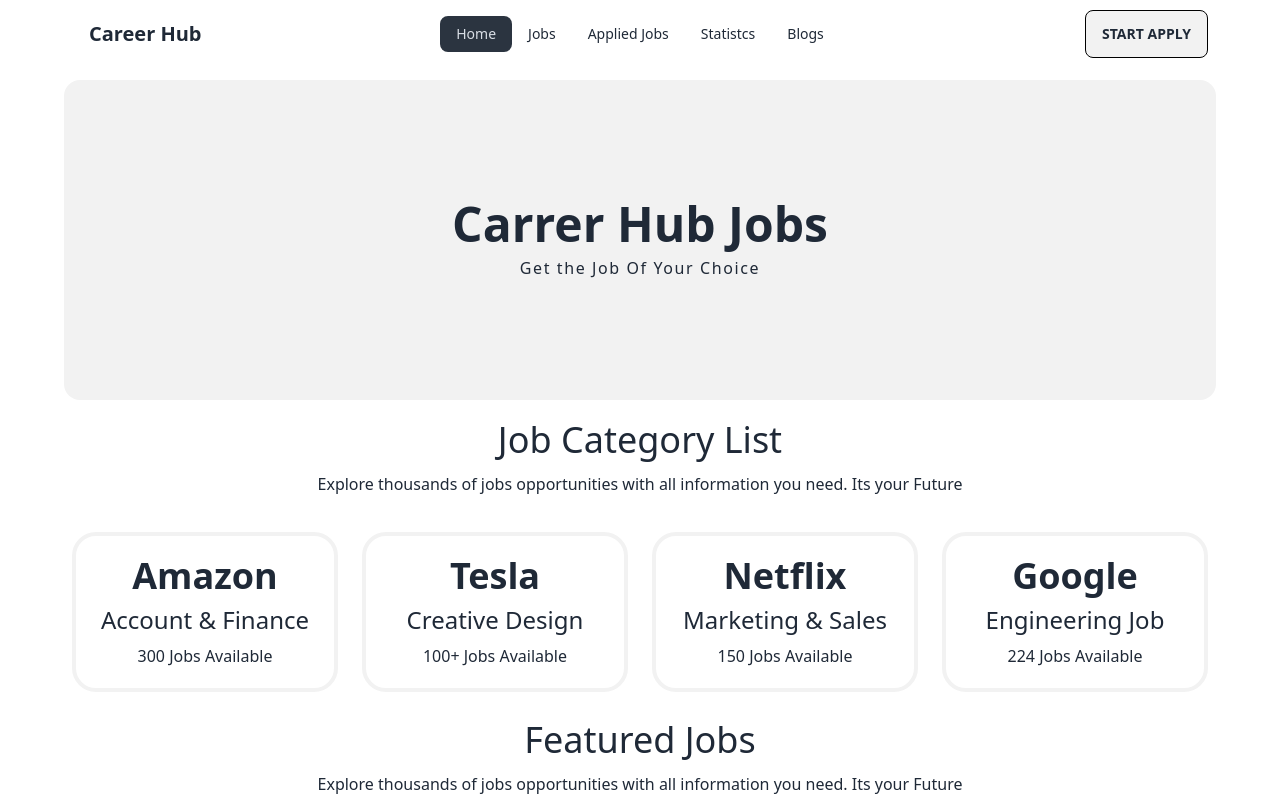
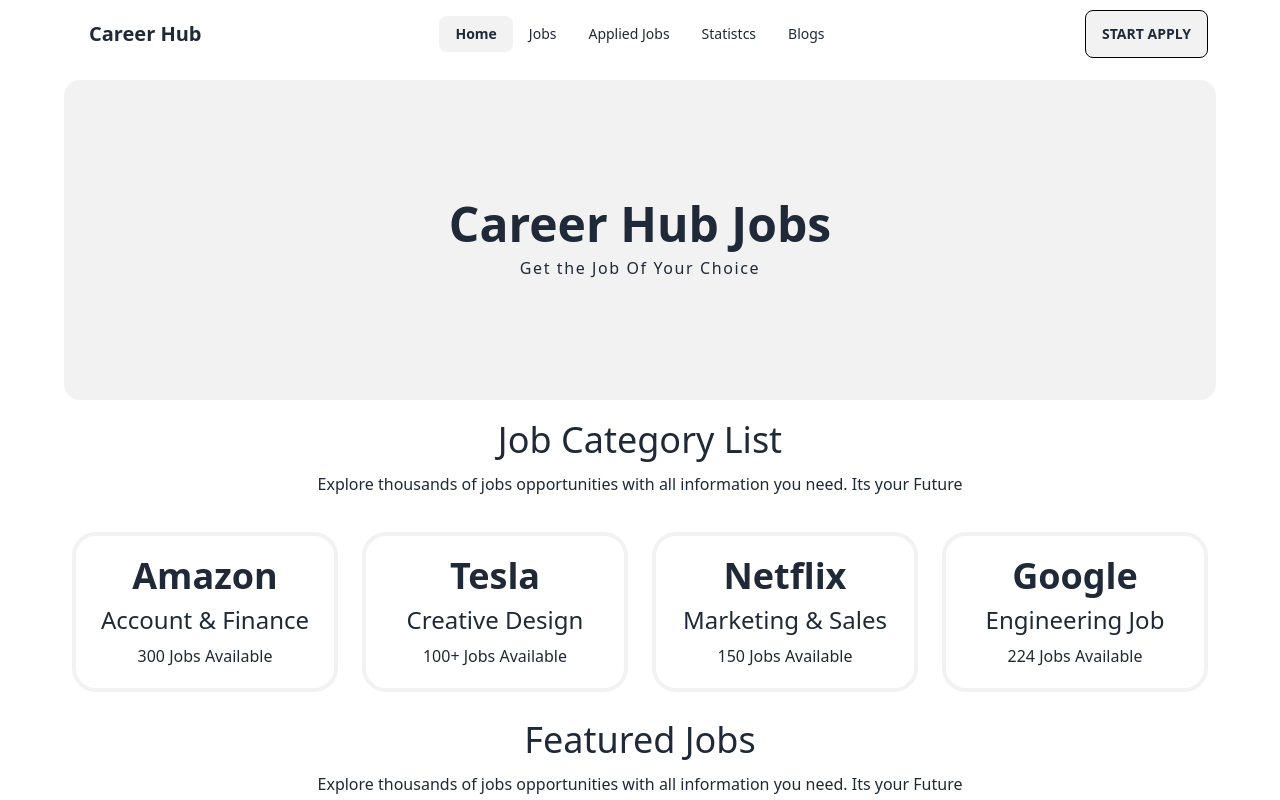
Before and after one commit to ayon121/React-Carrier-Hub-Project, a React (Vite) app: page / in a window 1280 px wide. Shown: the top 800 px of the page. Built offline with nearby package versions, Linux system fonts and the light colour scheme.

Commit message:
navlink design updated

```diff
--- a/src/Components/Banner/Banner.jsx
+++ b/src/Components/Banner/Banner.jsx
@@ -5,7 +5,7 @@
     return (
         <div className='w-full h-80 bg-base-200 mt-3 rounded-2xl flex justify-center items-center'>
             <div className='text-center'>
-                <h1 className='text-5xl font-bold mb-2'>Carrer Hub Jobs</h1>
+                <h1 className='text-5xl font-bold mb-2'>Career Hub Jobs</h1>
                 <p className='tracking-widest'>Get the Job Of Your Choice</p>
             </div>
         </div>
--- a/src/Components/Header/Header.jsx
+++ b/src/Components/Header/Header.jsx
@@ -4,13 +4,17 @@
 
 
 const Header = () => {
+    const activeLinkStyle = {
+        fontWeight: 'bold',
+        color: 'blue',
+    };
 
     const links = <>
-        <li><NavLink to="/">Home</NavLink></li>
-        <li><NavLink to="/jobs">Jobs</NavLink></li>
-        <li><NavLink to="/applied">Applied Jobs</NavLink></li>
-        <li><NavLink to="/statistcs">Statistcs</NavLink></li>
-        <li><NavLink to="/blogs">Blogs</NavLink></li>
+        <li><NavLink  to="/" className={({ isActive }) => isActive ? 'bg-base-200 font-bold' : 'bg-transparent'}>Home</NavLink></li>
+        <li><NavLink to="/jobs" className={({ isActive }) => isActive ? 'bg-base-200 font-bold' : 'bg-transparent'}>Jobs</NavLink></li>
+        <li><NavLink to="/applied" className={({ isActive }) => isActive ? 'bg-base-200 font-bold' : 'bg-transparent'}>Applied Jobs</NavLink></li>
+        <li><NavLink to="/statistcs" className={({ isActive }) => isActive ? 'bg-base-200 font-bold' : 'bg-transparent'}>Statistcs</NavLink></li>
+        <li><NavLink to="/blogs" className={({ isActive }) => isActive ? 'bg-base-200 font-bold' : 'bg-transparent'}>Blogs</NavLink></li>
     </>
     return (
         <div className="navbar bg-base-100">
```
